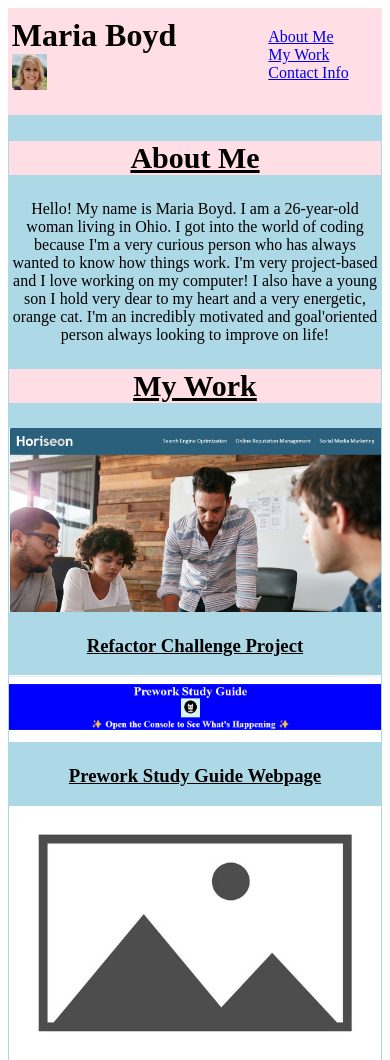
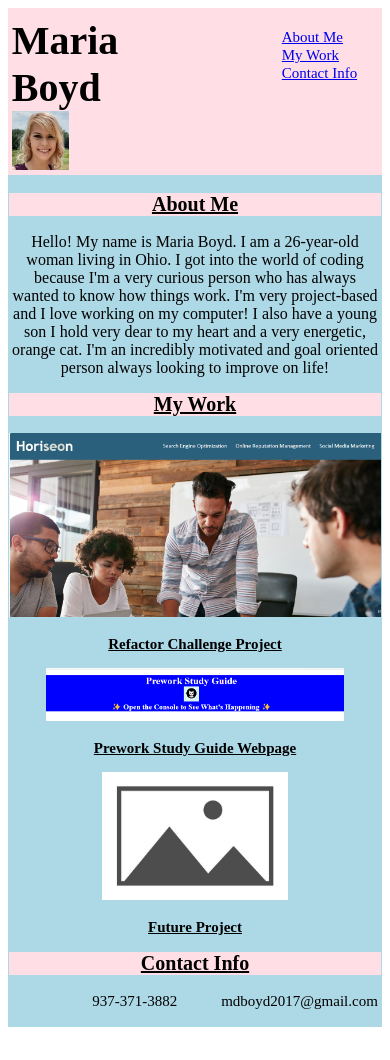
Before and after one commit to mdb1997/My-Portfolio, a plain HTML site: page index.html in a window 390 px wide. Shown: the top 1060 px of the page. After the commit the page ends 1035 px from the top, so only its background shows below. Drawn offline with Linux system fonts and the light colour scheme.

Commit message:
Changed img width and added more to media q.

```diff
--- a/assets/style.css
+++ b/assets/style.css
@@ -8,15 +8,11 @@ header {
     justify-content: space-between;
     padding: 1%;
 }
-h1 img {
-    width: 20%;
-    display: flex;
-    flex-wrap: wrap;
-    margin-right: 80%;
-}
+
 nav a:hover {
     color: white;
 }
+
 main {
     text-align: center;
     background-color: lightblue;
@@ -26,9 +22,19 @@ main {
 
 h1 {
     margin-top: 5px;
+    margin-bottom: 2px;
     display: flex;
     flex-wrap: wrap;
+    font-size: 50px;
 }
+
+h1 img {
+    width: 30%;
+    display: flex;
+    flex-wrap: wrap;
+    margin-right: 80%;
+}
+
 h2{
     background-color: var(--pink);
     font-size: 30px;
@@ -45,11 +51,34 @@ li {
     display: inline;
     margin-left: 40px;
 }
+.Refactor img {
+    width: 99%;
+}
+.Prework img {
+    width: 90%;
+}
 
 
 
 @media screen and (max-width: 992px) {
-     img {
+    .Refactor img {
         width: 100%;
     }
+    .Prework img {
+        width: 80%;
+    }
+    .Future img {
+        width: 50%;
+    }
+    h1 {
+        font-size: 40px;
+    }
+    h2 {
+        font-size: 20px;
+    }
+    h3,
+    li {
+        font-size: 15px;
+    }
+
 }
--- a/index.html
+++ b/index.html
@@ -26,10 +26,10 @@
             <p>Hello! My name is Maria Boyd. I am a 26-year-old woman living in Ohio. I got into the world of coding
                 because I'm a very curious person who has always wanted to know how things work. I'm very project-based
                 and I love working on my computer! I also have a young son I hold very dear to my heart and a very energetic, orange cat.
-                I'm an incredibly motivated and goal'oriented person always looking to improve on life!
+                I'm an incredibly motivated and goal oriented person always looking to improve on life!
             </p>
 
-        <section id="My-Work" class="My-Work">
+            <section id="My-Work" class="My-Work">
             <h2>My Work</h2>
             <section class="Refactor">
                 <a href="https://mdb1997.github.io/Refactor-Challenge-1/"><img src="assets\images\portfolioimage1.png"></a>
@@ -45,7 +45,7 @@
                 <h3>Future Project</h3>
             </section>
 
-        <section id="Contact-Info" class="Contact-Info">
+            <section id="Contact-Info" class="Contact-Info">
             <h2>Contact Info</h2>
                 <ul>
                     <li>937-371-3882</li>
```
